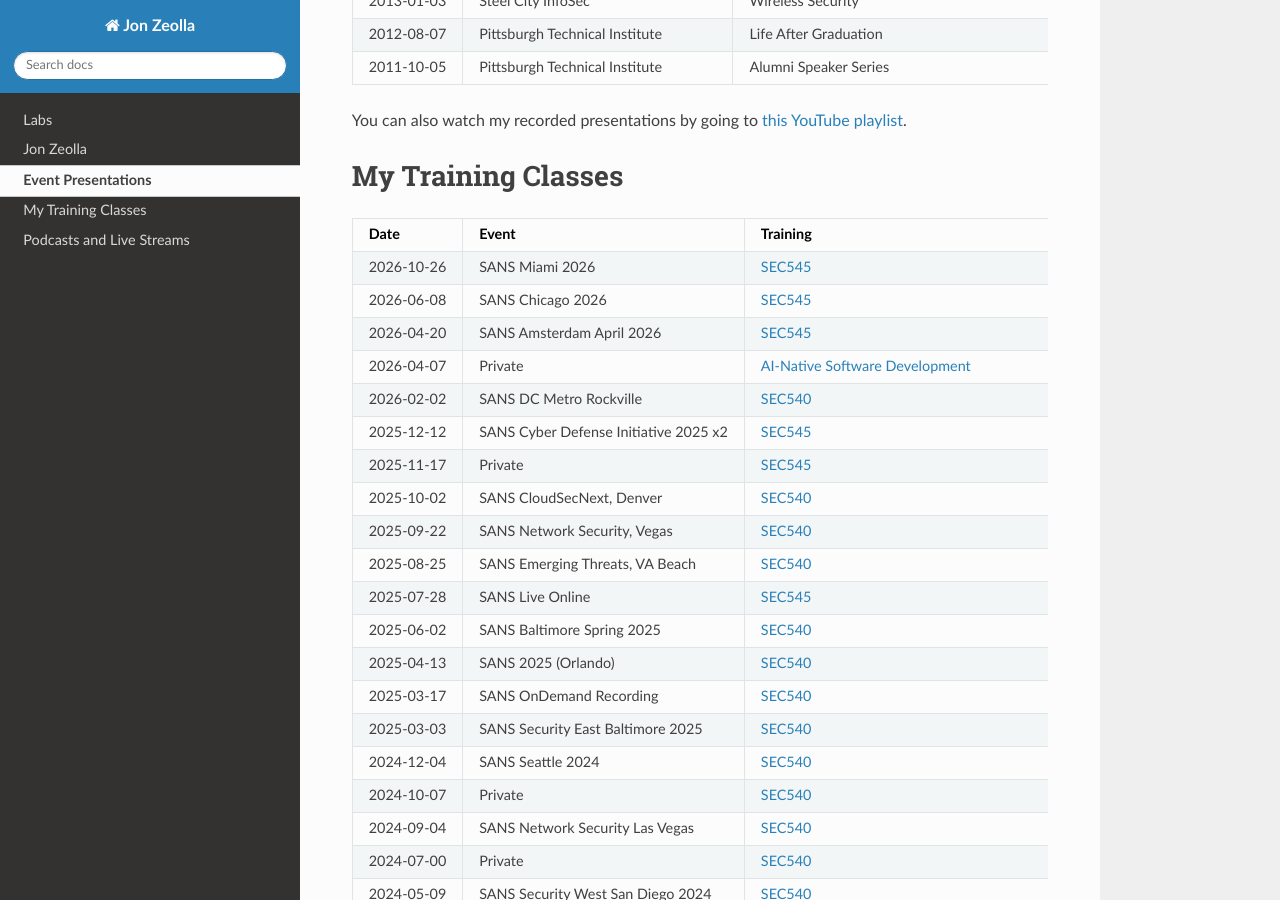
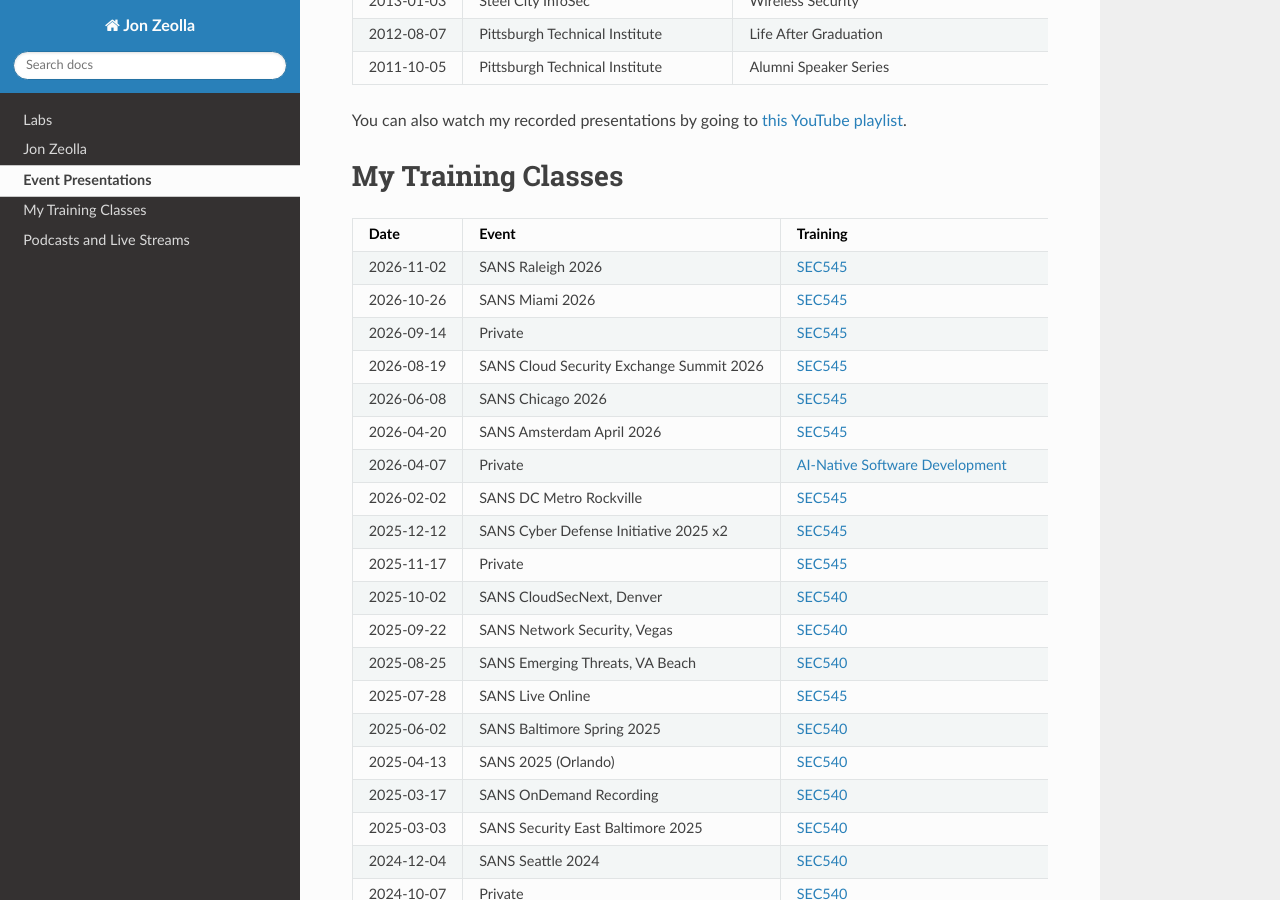
Before and after one commit to JonZeolla/JonZeolla.github.io, a Sphinx documentation site: the page built from docs/ref/jz-content.md, in a window 1280 px wide and 900 px high, scrolled down 2617 px. Built offline with Sphinx 7.4.7 and the Read the Docs theme 3.1.0, drawn with Linux system fonts in a browser that asks for light colours.

Commit message:
feat: sec545 updates (#101)

```diff
--- a/docs/ref/jz-content.md
+++ b/docs/ref/jz-content.md
@@ -128,11 +128,14 @@
 
 | Date       | Event                                 | Training                                                                            |
 | ---------- | ------------------------------------- | ----------------------------------------------------------------------------------- |
+| 2026-11-02 | SANS Raleigh 2026                     | [SEC545][SEC545]                                                                    |
 | 2026-10-26 | SANS Miami 2026                       | [SEC545][SEC545]                                                                    |
+| 2026-09-14 | Private                               | [SEC545][SEC545]                                                                    |
+| 2026-08-19 | SANS Cloud Security Exchange Summit 2026 | [SEC545][SEC545]                                                                 |
 | 2026-06-08 | SANS Chicago 2026                     | [SEC545][SEC545]                                                                    |
 | 2026-04-20 | SANS Amsterdam April 2026             | [SEC545][SEC545]                                                                    |
 | 2026-04-07 | Private                               | [AI-Native Software Development][AINSD]                                              |
-| 2026-02-02 | SANS DC Metro Rockville               | [SEC540][SEC540]                                                                    |
+| 2026-02-02 | SANS DC Metro Rockville               | [SEC545][SEC545]                                                                    |
 | 2025-12-12 | SANS Cyber Defense Initiative 2025 x2 | [SEC545][SEC545]                                                                    |
 | 2025-11-17 | Private                               | [SEC545][SEC545]                                                                    |
 | 2025-10-02 | SANS CloudSecNext, Denver             | [SEC540][SEC540]                                                                    |
@@ -233,8 +236,10 @@
 [2026-SeisoMay]: https://open.spotify.com/episode/7oaNvV77V4ELQQdbYiBZ7A?si=33c8721698524d81 "Seiso Side Up - AI Chats w/ Zenable and OpenArc"
 [2026-ClarkeysAI]: https://youtu.be/l13Sc_7KTi0?si=cIdHCmk_kavClUCt "Jon Zeolla of Zenable"
 [2026-AIDevSecOps3]: https://youtu.be/MzsmDlQe9S8 "AI-Driven DevSecOps: Agentic Code Review in GitLab & GitHub"
+[2026-AIDevSecOps3-Slides]: https://github.com/JonZeolla/monopreso/tree/main/presentations/2026-05-sans-sec540-agentic-code-review "AI-Driven DevSecOps: Agentic Code Review in GitLab & GitHub Slides"
 [2026-FutureProofIT]: https://youtu.be/gzoXocbDOAQ?si=EenEIMQAT3ju8lIG "From Cybersecurity to AI-Driven Code Quality: Jon Zeolla Journey"
 [2026-AIDevSecOps1]: https://youtu.be/5QgLbuSNN58 "AI-Driven DevSecOps: Securing Coding Agents with Model Context Protocol (MCP)"
+[2026-AIDevSecOps1-Slides]: https://github.com/JonZeolla/monopreso/tree/main/presentations/2026-03-sans-sec540-ai-driven-devsecops "AI-Driven DevSecOps: Securing Coding Agents with Model Context Protocol (MCP) Slides"
 [2025-BSidesInterview]: https://www.youtube.com/watch?v=zclMbR0JBSg "BSides Jon Zeolla - 2025 Interview"
 [2025-DistilledAI]: https://youtu.be/L12uZJBGE7A "Episode 14 - AI Risks, Threat Modeling, and The Future of Vibe Coding"
 [2025-GRCEngAndPaC]: https://www.sans.org/webcasts/scaling-compliance-grc-engineering-policy-code/ "Scaling Compliance: GRC Engineering and Policy as Code"
```
Also changed, not shown: other parts of docs/ref/jz-content.md (+2 -2 lines).
